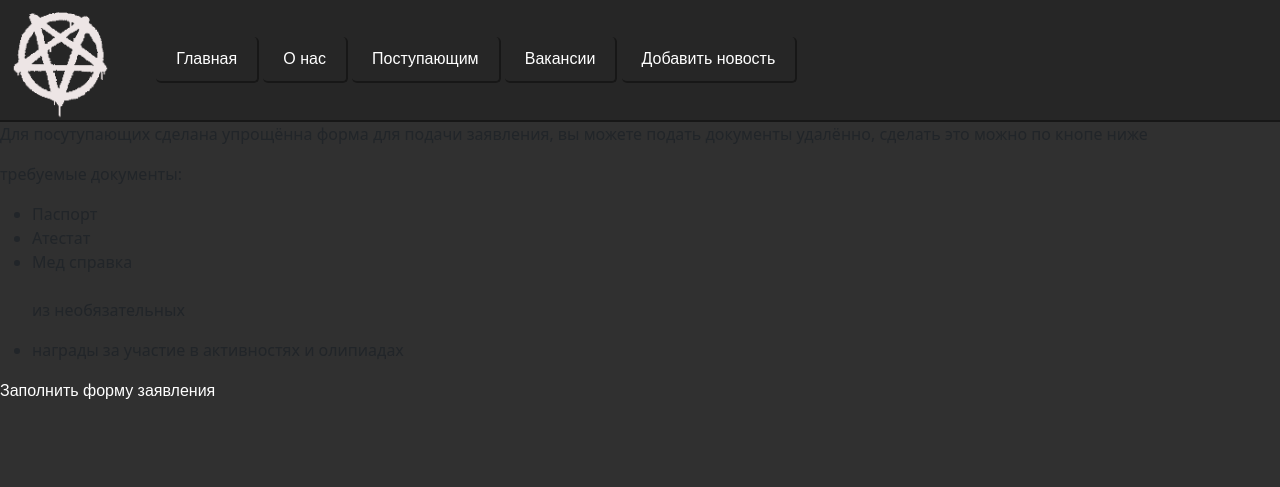
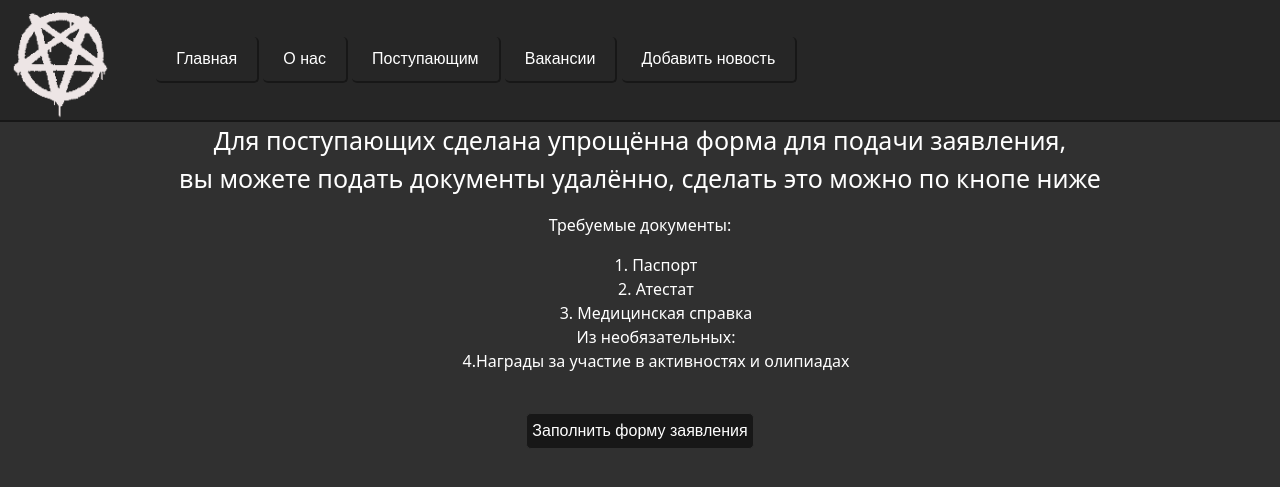
Before and after one commit to Sneylis/SminMilenovKur, a Django app: page /abiturients/ in a window 1280 px wide. Shown: the top 487 px of the page. Run offline with Django 4.2, Linux system fonts and the light colour scheme.

Commit message:
Работа с CSS
закончил дизайн абитуриентов и о нас

```diff
--- a/ChertS/main/static/main/css/main.css
+++ b/ChertS/main/static/main/css/main.css
@@ -110,6 +110,18 @@ display: inline-block;
 .text_about{
     text-align: center;
 }
+.text_about h1{
+    color:#e83600;
+    font-family:Georgia;
+}
+.text_about p{
+    color:white;
+}
+.img_about img{
+    border-bottom:2px solid #171717;
+    border-right:2px solid #171717;
+    border-radius: 5px;
+}
 
 .news_list{
     width: 600px;
@@ -129,3 +141,19 @@ display: inline-block;
 .news_list > h1{
     color:red;
 }
+.postup{
+    text-align: center;
+    color:white;
+}
+.postup_opis{
+    font-size: 25px;
+}
+.postup ul{
+    list-style-type:none;
+}
+.confirm_forma {
+    border:1px solid #303030;
+    background:#171717;
+    padding:5px;
+    border-radius: 5px;
+}
--- a/ChertS/main/templates/main/abiturients.html
+++ b/ChertS/main/templates/main/abiturients.html
@@ -3,19 +3,18 @@
 {% block title %}Поступающим{% endblock %}
 
 {% block content %}
-<div>
-    <p>Для посутупающих сделана упрощённа форма для подачи заявления, вы можете подать документы удалённо, сделать это можно по кнопе ниже</p>
-    <p>требуемые документы:</p>
+<div class="postup">
+    <p class="postup_opis">Для поступающих сделана упрощённа форма для подачи заявления,<br>вы можете подать документы удалённо, сделать это можно по кнопе ниже</p>
+    <p>Требуемые документы:</p>
     <ul>
-        <li>Паспорт</li>
-        <li>Атестат</li>
-        <li>Мед справка</li>
-        <br>
-        <p>из необязательных</p>
-        <li>награды за участие в активностях и олипиадах</li>
+        <li>1. Паспорт</li>
+        <li>2. Атестат</li>
+        <li>3. Медицинская справка</li>
+        <span> Из необязательных:</span>
+        <li> 4.Награды за участие в активностях и олипиадах</li>
     </ul>
-
-    <a href="#">Заполнить форму заявления</a>
+    <br>
+    <a class="confirm_forma" href="#">Заполнить форму заявления</a>
 </div>
 
 {% endblock %}
--- a/ChertS/main/templates/main/about.html
+++ b/ChertS/main/templates/main/about.html
@@ -4,7 +4,7 @@
 
 {% block content %}
 <div class="text_about">
-<h1>Чертагон</h1>
+<h1>&Psi;ертаг&empty;н</h1>
 <p>Чертагон, чертятник - сколько слов слогали об этом гиблом месте, сколько мучеников и отбросов сланяться по этому гиблому месту...</p>
 </div>
 <div class="img_about">
```
